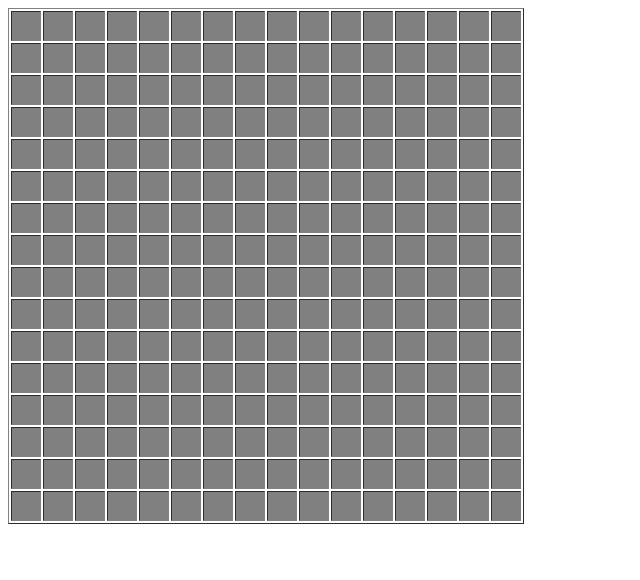
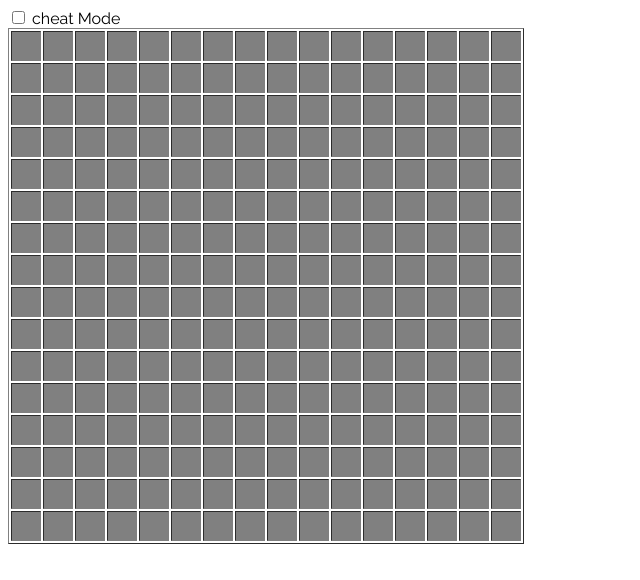
Before and after one commit to andrey-shostik/js-tasks, a website built with webpack: page mines/index.html in a window 1280 px wide. Shown: the whole page, without its empty margins (0-640 px from the left). Built offline with nearby package versions, Linux system fonts and the light colour scheme.

Commit message:
Added cheat checkbox

```diff
--- a/mines/index.html
+++ b/mines/index.html
@@ -10,5 +10,6 @@
   <body>
     <div id="game-container">
     </div>
+    <input type="checkbox" name="name" id="cheat-checkbox"> cheat Mode
   </body>
 </html>
--- a/mines/static/main.js
+++ b/mines/static/main.js
@@ -2,6 +2,8 @@ require('./main.scss');
 
 window.onload = function () {
   function gridInit() {
+    var cheatCheckBox = document.getElementById('cheat-checkbox');
+
     if (document.getElementById('grid')) {
       document.body.removeChild(document.getElementById('grid'));
     }
@@ -22,7 +24,9 @@ window.onload = function () {
         cell.style.background = 'grey';
         cell.style.fontSize = '22px';
         cell.style.textAlign = 'center';
-        cell.className = 'not-opened';
+        if (cheatCheckBox.checked !== true) {
+          cell.className = 'not-opened';
+        }
         column.appendChild(cell);
       }
     }
@@ -64,6 +68,10 @@ window.onload = function () {
       }
     });
 
+    cheatCheckBox.onchange = function () {
+      gridInit();
+    };
+
     var minesCoord = [];
 
     function generate_mines() {
@@ -86,7 +94,9 @@ window.onload = function () {
                   if (grid.children[i].children.hasOwnProperty(j) && j == randTd) {
                     grid.children[i].children[j].removeAttribute("style");
                     grid.children[i].children[j].className = 'mine';
-                    grid.children[i].children[j].style.background = 'grey';
+                    if (cheatCheckBox.checked !== true) {
+                      grid.children[i].children[j].style.background = 'grey';
+                    }
                     setCountMinesToCells(grid.children[i].children[j], grid.children[i]);
                   }
                 }
```
Also changed, not shown: mines/static/build/bundle.js.
